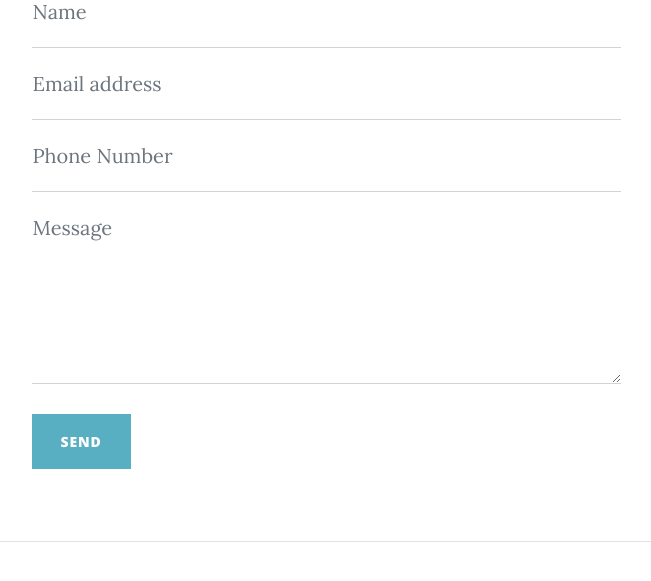
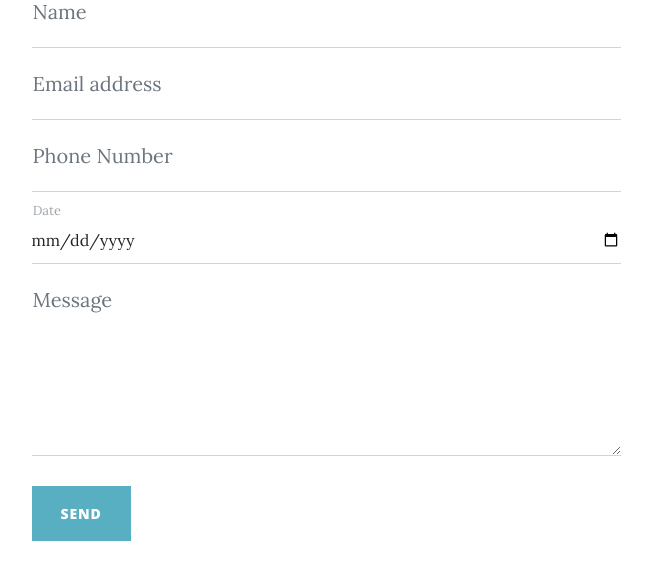
Before and after one commit to kajal281199/waterpark, a plain HTML site: page contact.html in a window 1280 px wide. Shown: the part 812-1393 px from the top of the page, without its empty margins (314-965 px from the left). Drawn offline with nearby package versions, Linux system fonts and the light colour scheme.

Commit message:
update date

```diff
--- a/contact.html
+++ b/contact.html
@@ -73,6 +73,14 @@
                                     <label for="phone">Phone Number</label>
                                     <div class="invalid-feedback" data-sb-feedback="phone:required">A phone number is required.</div>
                                 </div>
+
+								<div class="form-floating">
+                                    <input class="form-control" id="Date" type="date"  data-sb-validations="required" />
+                                    <label for="date">Date</label>
+                                    <div class="invalid-feedback" data-sb-feedback="date:required">Enter date.</div>
+                                </div>
+
+
                                 <div class="form-floating">
                                     <textarea class="form-control" id="message" placeholder="Enter your message here..." style="height: 12rem" data-sb-validations="required"></textarea>
                                     <label for="message">Message</label>
```
